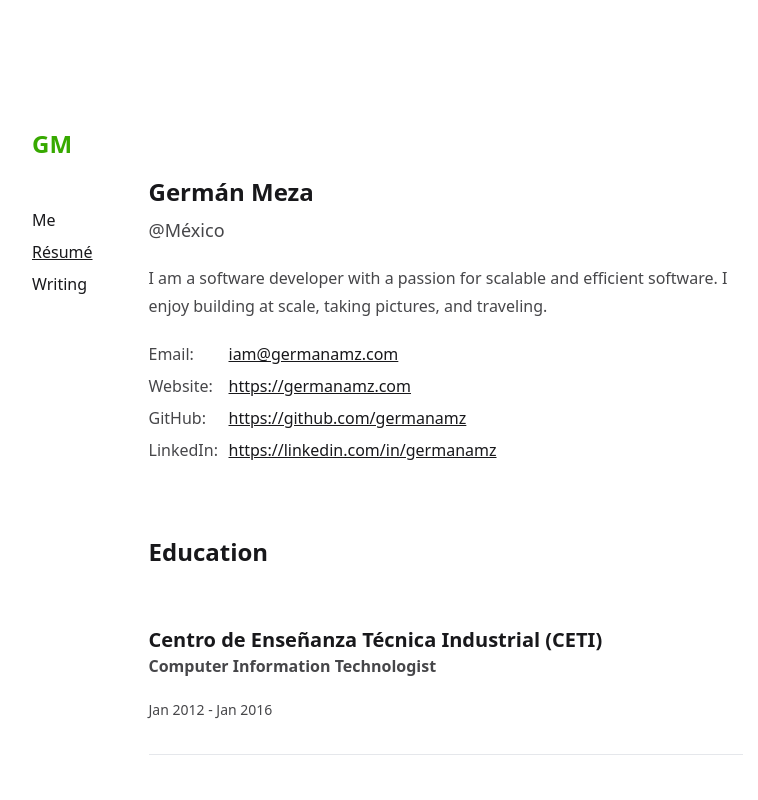
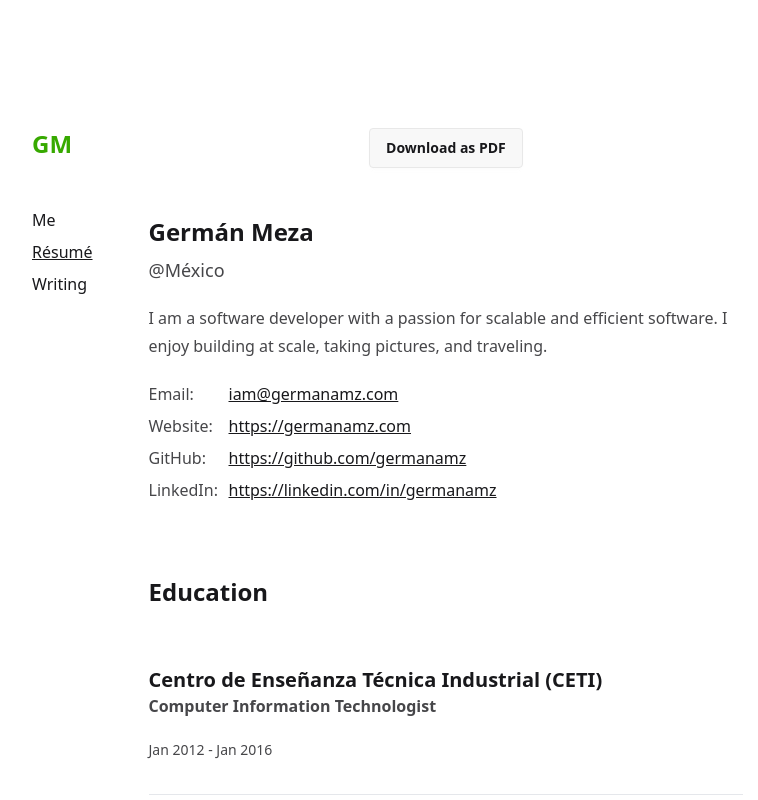
Before and after one commit to germanamz/germanamz, a Next.js app: page /resume in a window 1280 px wide. Shown: the top 800 px of the page, without its empty margins (108-866 px from the left). Built offline with nearby package versions, Linux system fonts and the light colour scheme.

Commit message:
Add DownloadButton component and update ResumePage layout
- Introduced a new DownloadButton component for downloading the resume as a PDF.
- Updated the ResumePage to include the DownloadButton in two sections.
- Modified globals.css to hide the default button styling.

```diff
--- a/src/app/globals.css
+++ b/src/app/globals.css
@@ -27,6 +27,11 @@
 
   /* Hide footer */
   footer {
+    display: none;
+  }
+
+  /* Hide download button */
+  .btn {
     display: none;
   }
 
--- /dev/null
+++ b/src/app/resume/_components/DownloadButton.tsx
@@ -0,0 +1,11 @@
+'use client';
+
+export const DownloadButton = () => {
+  const handleDownload = () => {
+    window.print();
+  };
+
+  return (
+    <button className="btn btn-md" onClick={handleDownload}>Download as PDF</button>
+  );
+};
--- a/src/app/resume/page.tsx
+++ b/src/app/resume/page.tsx
@@ -1,12 +1,16 @@
 import Link from 'next/link';
 import { Technologies } from './_components/Technologies';
 import { resume } from './constants';
+import { DownloadButton } from './_components/DownloadButton';
 
 const ResumePage = () => {
   const technologies = Array.from(new Set(resume.experience.flatMap((experience) => experience.technologies)));
 
   return (
     <div className="prose">
+      <section className="flex justify-center">
+        <DownloadButton />
+      </section>
       <section className="flex flex-row gap-4">
         <div>
           <h2>{resume.name}</h2>
@@ -71,6 +75,9 @@ const ResumePage = () => {
           ))}
         </div>
       </section>
+      <section className="flex justify-center mt-4">
+        <DownloadButton />
+      </section>
     </div>
   );
 };
```
